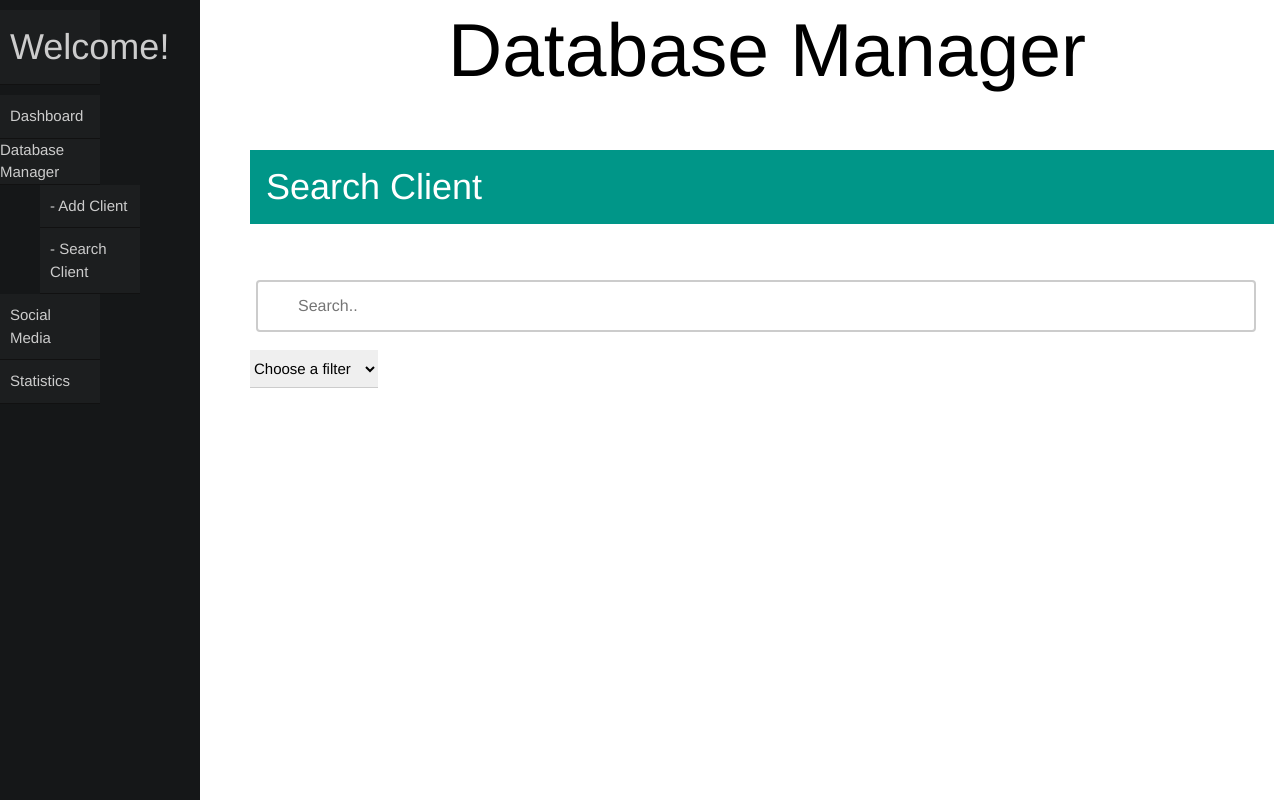
After one commit to Carlosc23/CRM, a Flask app: page /search in a window 1280 px wide. The commit adds this page. Run offline with Flask 2, Linux system fonts and the light colour scheme.

Commit message:
feat: add initial search bar with filters

```diff
--- a/app.py
+++ b/app.py
@@ -31,6 +31,9 @@ app.config['UPLOAD_FOLDER'] = UPLOAD_FOLDER
 def index():
     return render_template('main.html')
 
+@app.route('/search', methods=['GET', 'POST'])
+def search():
+    return render_template('search.html')
 
 @app.route('/add', methods=['GET', 'POST'])
 def add():
--- /dev/null
+++ b/static/styleSheetEdit.css
@@ -0,0 +1,75 @@
+body{
+  margin: 0px;
+  padding: 0px;
+  font-family:"Helvetica Neue",Helvetica,Arial;
+}
+#sidebar{
+  background:#151718;
+  width: 200px;
+  height: 150%;
+  display: block;
+  position:absolute;
+  left:0px;
+  top:0px;
+}
+#Overview-Screen h1{
+  position: absolute;
+  left: 35%;
+  top: 40px;
+  line-height: 0;
+  text-align: center;
+  font-size: 75px;
+}
+ul{
+  margin:0px;
+  padding: 0px;
+}
+ul li{
+  list-style: none;
+}
+ul li a{
+  background: #1C1E1F;
+  color: #CCC;
+  border-bottom: 1px solid #111;
+  display:block;
+  width: 100px;
+  padding: 10px;
+  text-decoration: none;
+}
+ul li dt{
+  background: #1C1E1F;
+  color: #CCC;
+  border-bottom: 1px solid #111;
+  display:block;
+  width: 100px;
+  padding: 0px;
+  text-decoration: none;
+}
+ul li h1{
+  background: #1C1E1F;
+  color: #CCC;
+  border-bottom: 1px solid #111;
+  display:block;
+  width: 100px;
+  padding: 10px;
+  text-decoration: none;
+}
+#sidebar a:hover{
+  color:#008080;
+}
+
+input[name="search"]{
+  position:absolute;
+  top:35%;
+  left:20%;
+  width: 1000px;
+  box-sizing: border-box;
+  border: 2px solid #ccc;
+  border-radius: 4px;
+  font-size: 16px;
+  background-color: white;
+  background-image: url('iconoBusqueda.png');
+  background-position: 10px 10px;
+  padding: 12px 20px 12px 40px;
+
+}
--- a/templates/main.html
+++ b/templates/main.html
@@ -20,7 +20,7 @@
                 <li>
                   <dt>Database Manager</dt>
                     <dd><a href="add"> - Add Client</a></dd>
-                    <dd><a href="edit.html"> - Search Client</a></dd>
+                    <dd><a href="search"> - Search Client</a></dd>
 
                   </li>
 
--- /dev/null
+++ b/templates/search.html
@@ -0,0 +1,48 @@
+html>
+<head>
+  <title>CRM</title>
+  <link rel="stylesheet" type="text/css" href="{{
+  url_for('static', filename='styleSheetEdit.css') }}">
+  <link rel="stylesheet" href="https://www.w3schools.com/w3css/4/w3.css">
+  <style>
+  body,h1,h2,h3,h4,h5 {font-family:"Helvetica Neue",Helvetica,Arial}
+  label,input,option {font-family:"Helvetica",Arial}
+</style>
+</head>
+<body>
+      <div id="Overview-Screen">
+      <h1> Database Manager </h1>
+    </div>
+    <div id="sidebar">
+          <ul>
+            <li><h1> Welcome!</h1>
+            <li><a href="main.html">Dashboard</a></li>
+            <li>
+              <dt>Database Manager</dt>
+              <dd><a href="add"> - Add Client</a></dd>
+              <dd><a href="search"> - Search Client</a></dd>
+            <li><a href="sm.html">Social Media</a></li>
+            <li><a href="stats.html">Statistics</a></li>
+          </ul>
+    </div>
+  </div>
+
+  <div class="w3-container w3-teal w3-display-position" style="width:80%;top:150px;left:250px">
+    <h1>Search Client</h1>
+  </div>
+   <form>
+    <input type="text" name="search" placeholder="Search..">
+   <select class="w3-select w3-display-position" name="option" name="Sex" style=" width:10%;top:350px;left:250px ">
+              <option value="" disabled selected>Choose a filter</option>
+              <option value="nombre">Name</option>
+              <option value="apellido">Last Name</option>
+              <option value="dpi">DPI</option>
+              <option value="sexo">Sex</option>
+              <option value="teléfono">Telephone</option>
+              <option value="correo">Email</option>
+              <option value="fechanacimiento">Age</option>
+            </select>
+    <input class="w3-select w3-display-position" type="submit" style="width:5%;top:270px;left:1320px"/>
+</form>
+</body>
+</html>
```
Also changed, not shown: static/iconoBusqueda.png (added).
